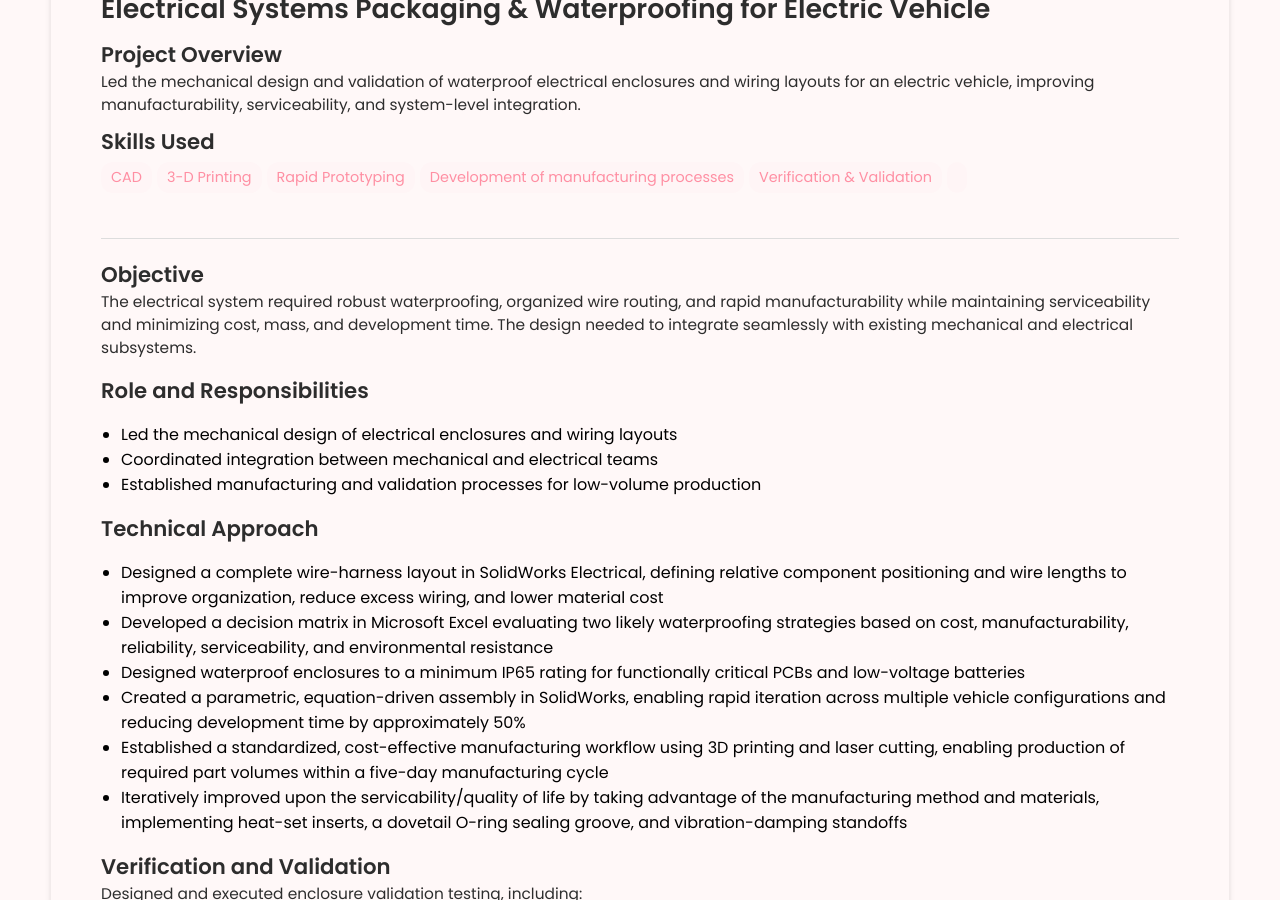
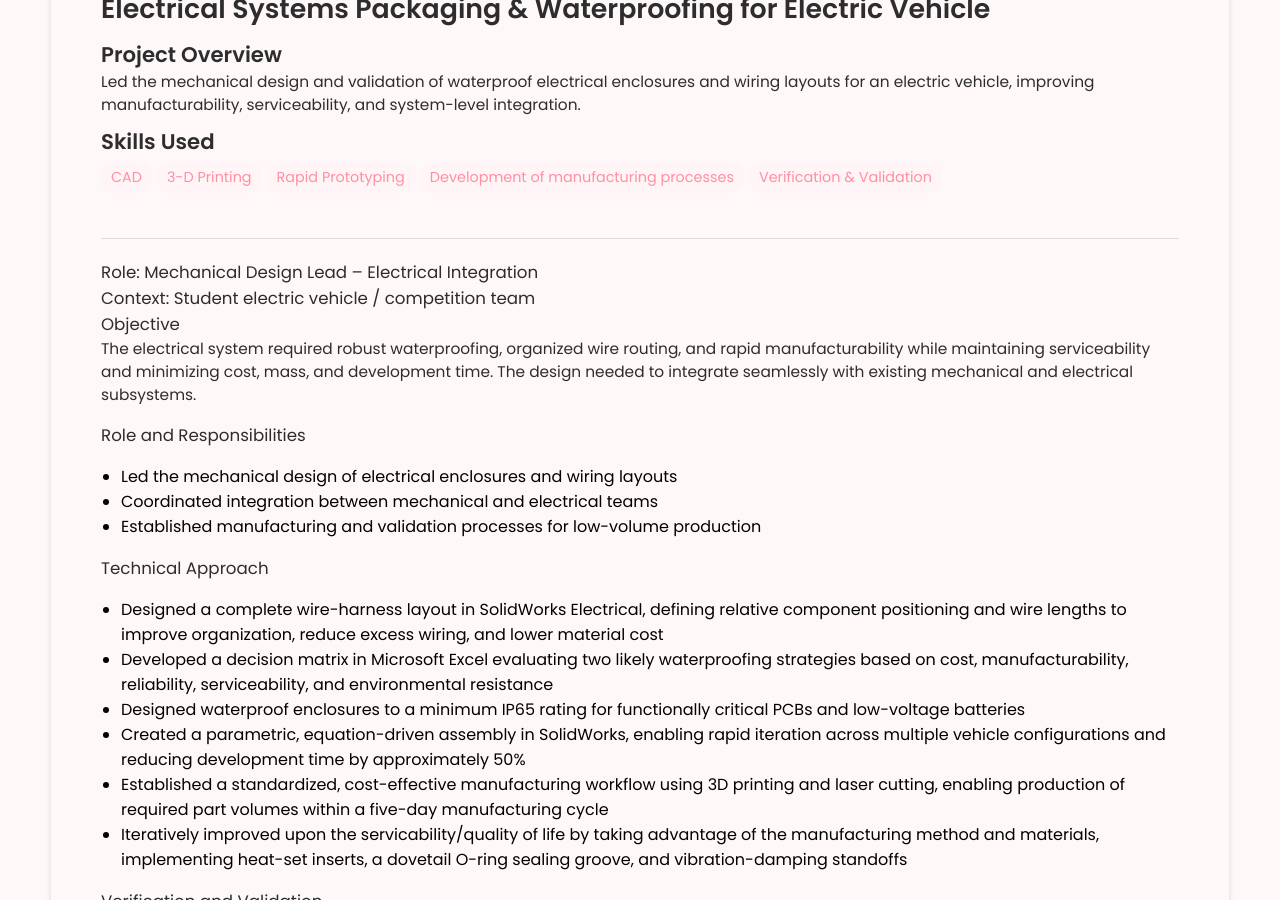
Before and after one commit to olisean2027-stack/olisean2027-stack.github.io, a Jekyll site: the page built from _projects/Mk. 11 Competition Car/index.md, in a window 1280 px wide and 900 px high, scrolled down 518 px. Built offline with Jekyll 4.4.1, drawn with Linux system fonts in a browser that asks for light colours.

Commit message:
Update index.md

```diff
--- a/_projects/Mk. 11 Competition Car/index.md
+++ b/_projects/Mk. 11 Competition Car/index.md
@@ -9,23 +9,23 @@ skills:
   - Rapid Prototyping
   - Development of manufacturing processes
   - Verification & Validation
-  -
-### Role: Mechanical Design Lead – Electrical Integration
-### Context: Student electric vehicle / competition team
 
 main-image: /Electronics Packaging.png
 ---
 
 ---
-## Objective
+
+### Role: Mechanical Design Lead – Electrical Integration
+### Context: Student electric vehicle / competition team
+### Objective
 The electrical system required robust waterproofing, organized wire routing, and rapid manufacturability while maintaining serviceability and minimizing cost, mass, and development time. The design needed to integrate seamlessly with existing mechanical and electrical subsystems.
 
-## Role and Responsibilities
+### Role and Responsibilities
 - Led the mechanical design of electrical enclosures and wiring layouts
 - Coordinated integration between mechanical and electrical teams
 - Established manufacturing and validation processes for low-volume production
 
-## Technical Approach
+### Technical Approach
 - Designed a complete wire-harness layout in SolidWorks Electrical, defining relative component positioning and wire lengths to improve organization, reduce excess wiring, and lower material cost
 - Developed a decision matrix in Microsoft Excel evaluating two likely waterproofing strategies based on cost, manufacturability, reliability, serviceability, and environmental resistance
 - Designed waterproof enclosures to a minimum IP65 rating for functionally critical PCBs and low-voltage batteries
@@ -33,21 +33,21 @@ The electrical system required robust waterproofing, organized wire routing, and
 - Established a standardized, cost-effective manufacturing workflow using 3D printing and laser cutting, enabling production of required part volumes within a five-day manufacturing cycle
 - Iteratively improved upon the servicability/quality of life by taking advantage of the manufacturing method and materials, implementing heat-set inserts, a dovetail O-ring sealing groove, and vibration-damping standoffs
 
-## Verification and Validation
+### Verification and Validation
 Designed and executed enclosure validation testing, including:
 - Rain exposure testing using a custom rain-test rig
 - Vibration testing to assess mechanical robustness
 - Serviceability optimization ensuring enclosure open/close times under 30 seconds per maintenance cycle
 - Incorporated test feedback into iterative design improvements
 
-## Results and Outcomes
+### Results and Outcomes
 - Improved electrical system organization and integration across vehicle subsystems
 - Reduced development time by 50% through parametric modeling
 - Achieved repeatable, low-cost manufacturing with rapid turnaround
 - Successfully validated enclosure designs against environmental and serviceability requirements
 
-## Images
+### Images
 {% include image-gallery.html images="image.png" height="400" %}
 
-## Videos
+### Videos
 {% include youtube-video.html id="LM9KusQlw3U" autoplay= "false"%}
```
